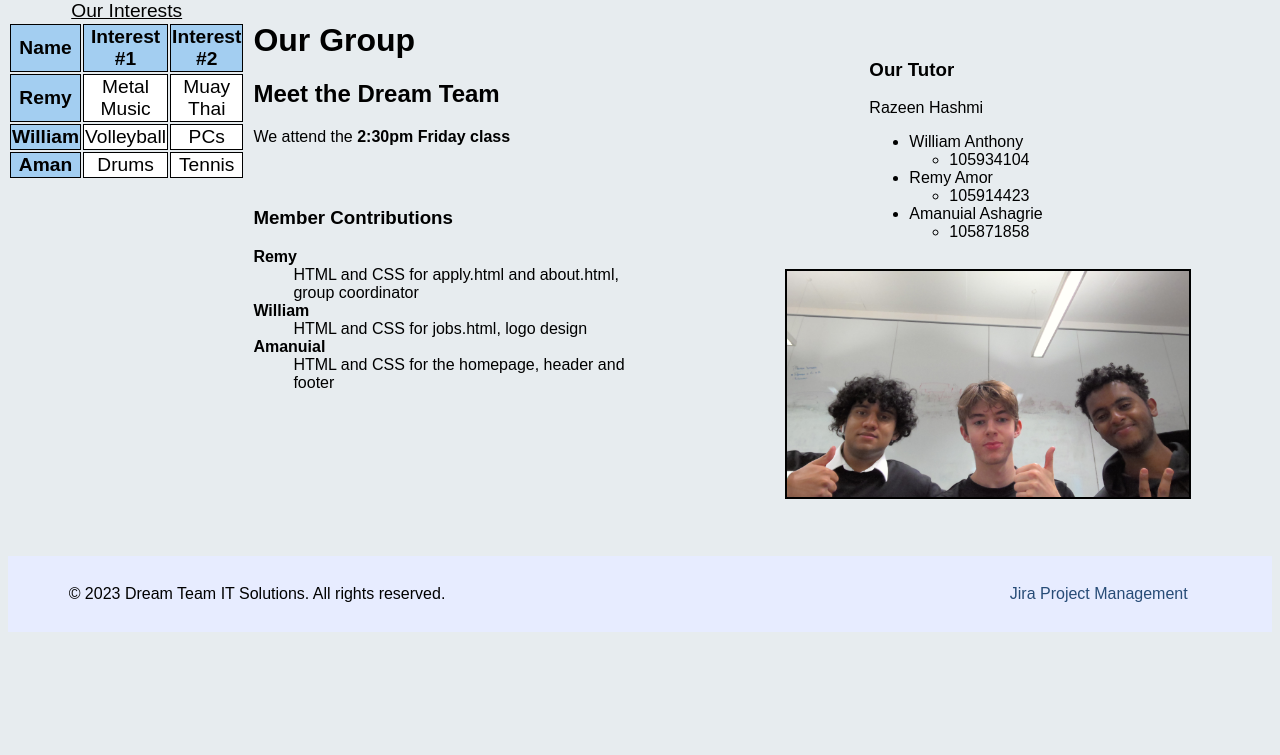
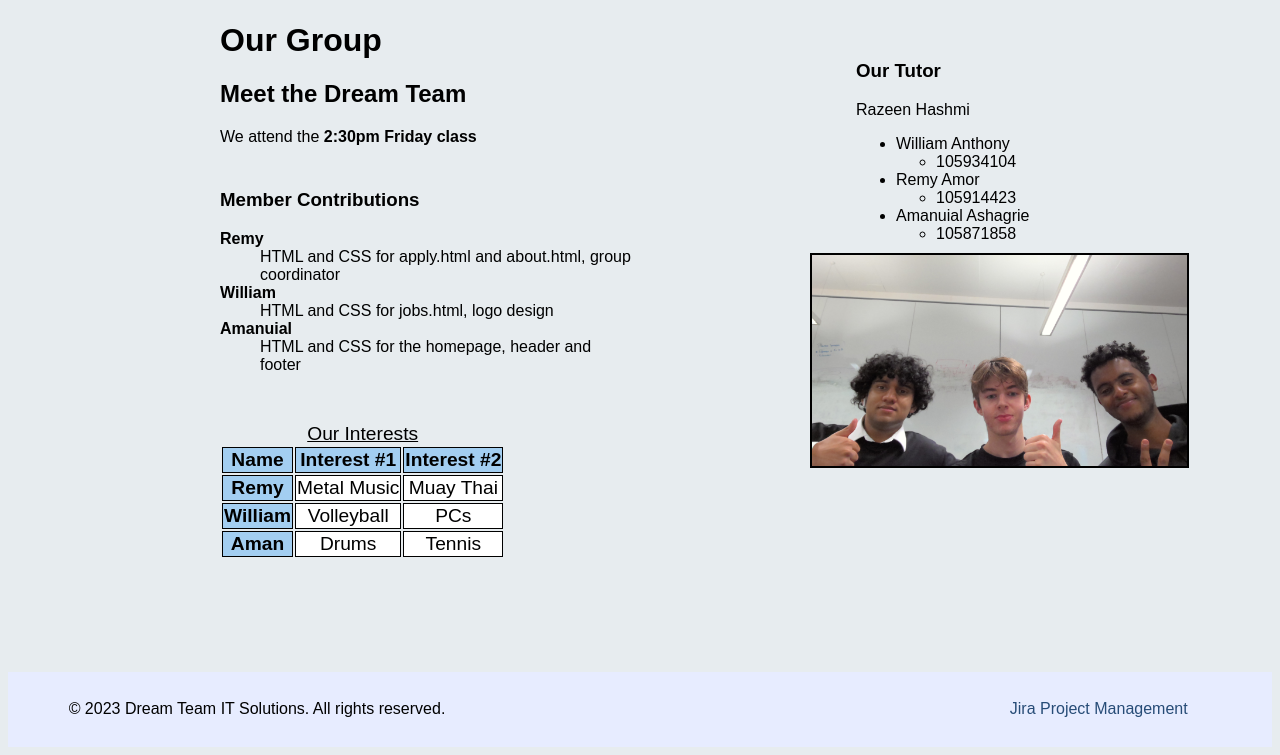
Before and after one commit to Remy-Amor/dream_team_COS10026_project, a PHP site: page /about.html in a window 1280 px wide. Shown: the part 123-878 px from the top of the page. Before the commit the page ends 755 px from the top, so only its background shows below. Run offline with PHP 8.4, Linux system fonts and the light colour scheme; some web fonts are replaced.

Commit message:
fixed some positioning about.css

```diff
--- a/styles/about.css
+++ b/styles/about.css
@@ -12,7 +12,7 @@ description: refers to about.html
 .about_grid {
      display: grid;
      grid-template-columns: repeat(6, 1fr);
-     grid-template-rows: repeat(3, 1fr);
+     grid-template-rows: repeat(4, 1fr);
      gap: 8px;
  }
 
@@ -43,13 +43,21 @@ description: refers to about.html
      grid-row-start: 2;
  }
 
+ .interests_table {
+    grid-column: span 2 / span 2;
+    grid-row: span 2 / span 2;
+    grid-column-start: 2;
+    grid-row-start: 3;
+    margin-top: 20%;
+ }
+
 
 
  /*  other styles */
 
  img {
      float: right;
-     max-width: 100%;
+     max-width: 90%;
      margin-right: 20%;
      margin-top: 20%;
      border: 2px solid black;
```
